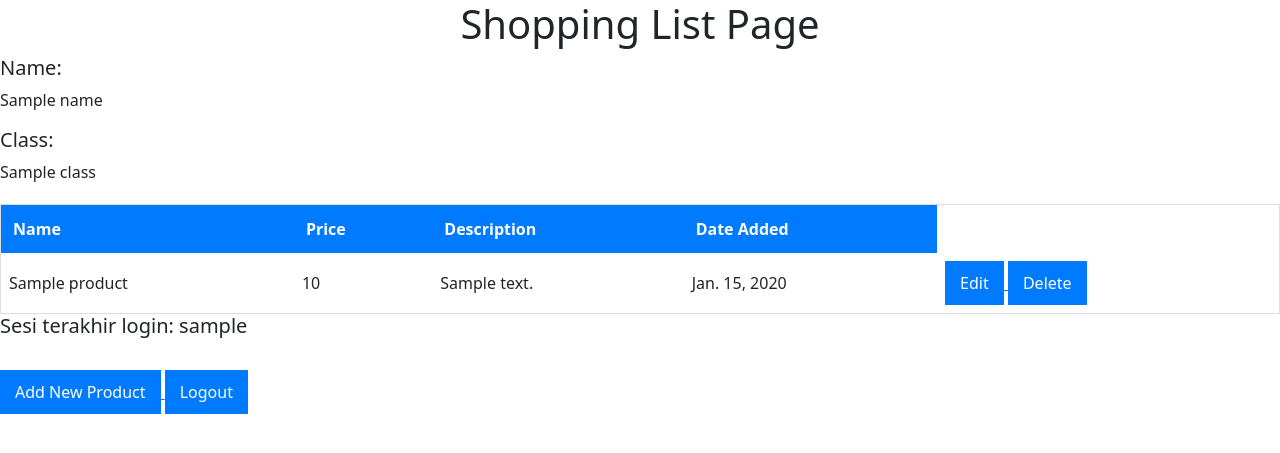
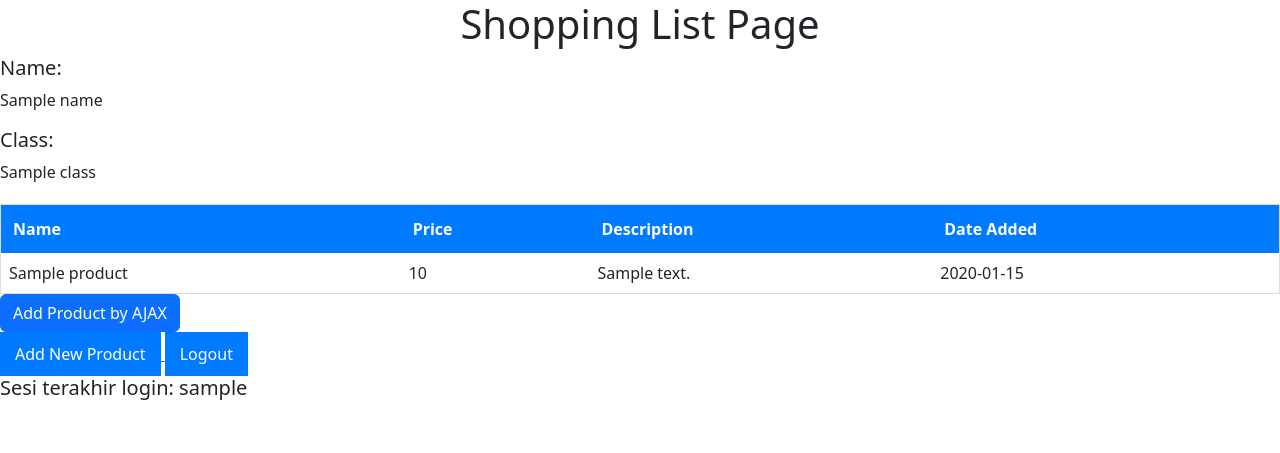
Before and after one commit to aryanstya/shopping_list, a Django app: template main/templates/main.html in a window 1280 px wide. Shown: the top 453 px of the page. Run offline with Django 4.2, Linux system fonts and the light colour scheme; tables that the repository leaves empty hold one stand-in row (values such as "Sample post"); the template is opened without the code that fills it: values that come from a table or form of the project are taken from there, most other values are stand-ins (such as "Sample title", 1, 10 or a date in 2020).

Commit message:
Telah menyelesaikan Tutorial 5 - PBP

```diff
--- a/main/templates/main.html
+++ b/main/templates/main.html
@@ -10,41 +10,40 @@
     <p>{{class}}</p>
 
 
+<table id="product_table"></table>
+<div class="modal fade" id="exampleModal" tabindex="-1" aria-labelledby="exampleModalLabel" aria-hidden="true">
+    <div class="modal-dialog">
+        <div class="modal-content">
+            <div class="modal-header">
+                <h1 class="modal-title fs-5" id="exampleModalLabel">Add New Product</h1>
+                <button type="button" class="btn-close" data-bs-dismiss="modal" aria-label="Close"></button>
+            </div>
+            <div class="modal-body">
+                <form id="form" onsubmit="return false;">
+                    {% csrf_token %}
+                    <div class="mb-3">
+                        <label for="name" class="col-form-label">Name:</label>
+                        <input type="text" class="form-control" id="name" name="name"></input>
+                    </div>
+                    <div class="mb-3">
+                        <label for="price" class="col-form-label">Price:</label>
+                        <input type="number" class="form-control" id="price" name="price"></input>
+                    </div>
+                    <div class="mb-3">
+                        <label for="description" class="col-form-label">Description:</label>
+                        <textarea class="form-control" id="description" name="description"></textarea>
+                    </div>
+                </form>
+            </div>
+            <div class="modal-footer">
+                <button type="button" class="btn btn-secondary" data-bs-dismiss="modal">Close</button>
+                <button type="button" class="btn btn-primary" id="button_add" data-bs-dismiss="modal">Add Product</button>
+            </div>
+        </div>
+    </div>
+</div>
+<button type="button" class="btn btn-primary" data-bs-toggle="modal" data-bs-target="#exampleModal">Add Product by AJAX</button>
 
-<table>
-    <tr>
-        <th>Name</th>
-        <th>Price</th>
-        <th>Description</th>
-        <th>Date Added</th>
-    </tr>
-
-    {% comment %} Berikut cara memperlihatkan data produk di bawah baris ini {% endcomment %}
-
-    {% for product in products %}
-        <tr>
-            <td>{{product.name}}</td>
-            <td>{{product.price}}</td>
-            <td>{{product.description}}</td>
-            <td>{{product.date_added}}</td>
-
-            <td>
-                <a href="{% url 'main:edit_product' product.pk %}">
-                    <button>
-                        Edit
-                    </button>
-                </a>
-                <a href="{% url 'main:delete_product' product.pk %}">
-                    <button>
-                        Delete
-                    </button>
-                </a>
-            </td>
-        </tr>
-    {% endfor %}
-</table>
-
-<h5>Sesi terakhir login: {{ last_login }}</h5>
 <br />
 
 <a href="{% url 'main:create_product' %}">
@@ -60,5 +59,46 @@
     </button>
 </a>
 
+<h5>Sesi terakhir login: {{ last_login }}</h5>
+
+<script>
+    async function getProducts() {
+        return fetch("{% url 'main:get_product_json' %}").then((res) => res.json())
+    }
+    async function refreshProducts() {
+        document.getElementById("product_table").innerHTML = ""
+        const products = await getProducts()
+        let htmlString = `<tr>
+            <th>Name</th>
+            <th>Price</th>
+            <th>Description</th>
+            <th>Date Added</th>
+        </tr>`
+        products.forEach((item) => {
+            htmlString += `\n<tr>
+            <td>${item.fields.name}</td>
+            <td>${item.fields.price}</td>
+            <td>${item.fields.description}</td>
+            <td>${item.fields.date_added}</td>
+        </tr>`
+        })
+
+        document.getElementById("product_table").innerHTML = htmlString
+    }
+    refreshProducts()
+
+    function addProduct() {
+        fetch("{% url 'main:add_product_ajax' %}", {
+            method: "POST",
+            body: new FormData(document.querySelector('#form'))
+        }).then(refreshProducts)
+
+        document.getElementById("form").reset()
+        return false
+    }
+    document.getElementById("button_add").onclick = addProduct
+
+</script>
+
 
 {% endblock content %}
--- a/main/urls.py
+++ b/main/urls.py
@@ -1,6 +1,6 @@
 from django.urls import path
 from main.views import show_main, create_product, show_xml, show_json, show_xml_by_id, show_json_by_id
-from main.views import register, login_user, logout_user, edit_product, delete_product
+from main.views import register, login_user, logout_user, edit_product, delete_product, get_product_json, add_product_ajax
 
 app_name = 'main'
 
@@ -16,4 +16,6 @@ urlpatterns = [
     path('logout/', logout_user, name='logout'),
     path('edit-product/<int:id>', edit_product, name='edit_product'),
     path('delete/<int:id>', delete_product, name='delete_product'),
+    path('get-product/', get_product_json, name='get_product_json'),
+    path('create-product-ajax/', add_product_ajax, name='add_product_ajax'),
 ]
--- a/main/views.py
+++ b/main/views.py
@@ -12,6 +12,7 @@ from django.contrib.auth.decorators import login_required
 import datetime
 from django.http import HttpResponseRedirect
 from django.urls import reverse
+from django.views.decorators.csrf import csrf_exempt
 
 @login_required(login_url='/login')
 def show_main(request):
@@ -109,3 +110,22 @@ def delete_product(request, id):
     product.delete()
     # Kembali ke halaman awal
     return HttpResponseRedirect(reverse('main:show_main'))
+
+def get_product_json(request):
+    product_item = Product.objects.all()
+    return HttpResponse(serializers.serialize('json', product_item))
+
+@csrf_exempt
+def add_product_ajax(request):
+    if request.method == 'POST':
+        name = request.POST.get("name")
+        price = request.POST.get("price")
+        description = request.POST.get("description")
+        user = request.user
+
+        new_product = Product(name=name, price=price, description=description, user=user)
+        new_product.save()
+
+        return HttpResponse(b"CREATED", status=201)
+
+    return HttpResponseNotFound()
```
